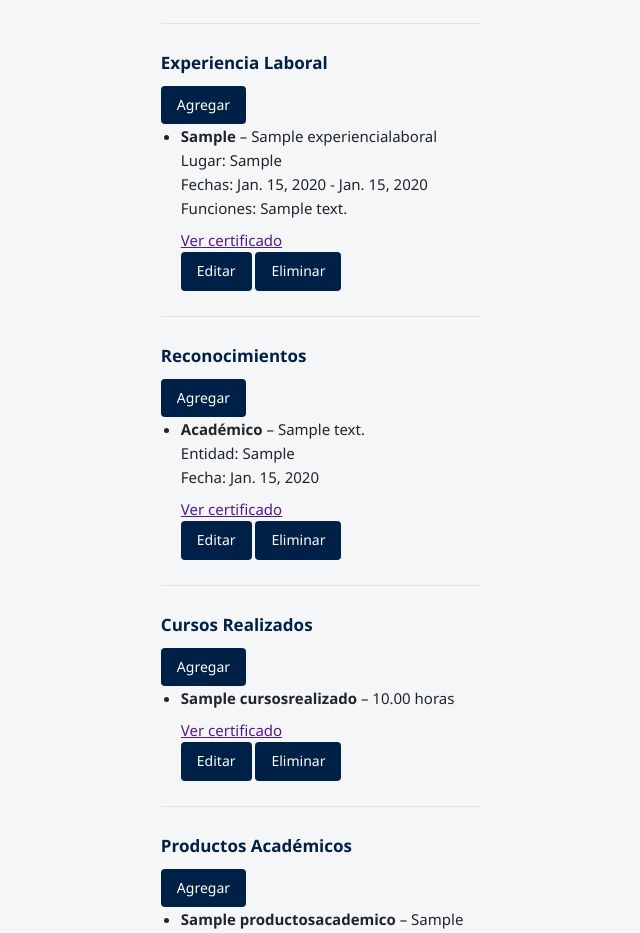
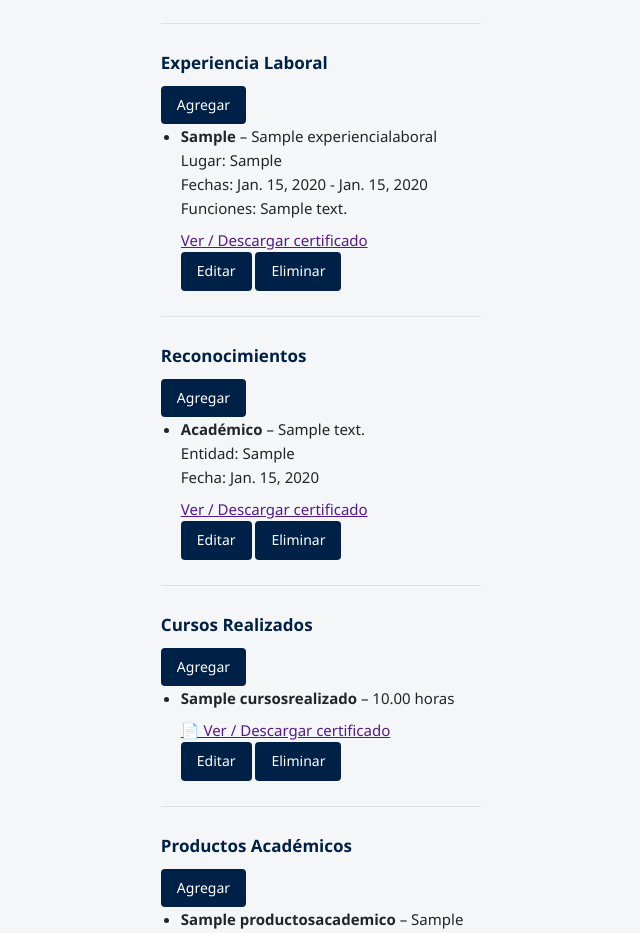
Before and after one commit to GabrielGL11/BOOCAMPS6, a Django app: page /1/ in a window 1280 px wide. Shown: the part 595-1528 px from the top of the page, without its empty margins (319-959 px from the left). Run offline with Django 5.2, Linux system fonts and the light colour scheme; tables that the repository leaves empty hold one stand-in row (values such as "Sample post").

Commit message:
Actualización Cloudinary

```diff
--- a/pagina_usuario/templates/perfiles/detail.html
+++ b/pagina_usuario/templates/perfiles/detail.html
@@ -48,13 +48,9 @@
         Funciones: {{ e.descripcionfunciones }}<br>
 
         {% if e.rutacertificado %}
-            {% with e.rutacertificado.url|lower as archivo %}
-                {% if ".jpg" in archivo or ".png" in archivo or ".jpeg" in archivo %}
-                    <img src="{{ e.rutacertificado.url }}" class="imagen-certificado">
-                {% else %}
-                    <a href="{{ e.rutacertificado.url }}" target="_blank" class="link-archivo">Ver certificado</a>
-                {% endif %}
-            {% endwith %}
+            <a href="{{ e.rutacertificado.url }}" target="_blank" class="link-archivo">
+                Ver / Descargar certificado
+            </a>
         {% endif %}
 
         <div class="acciones">
@@ -82,13 +78,9 @@
         Fecha: {{ r.fechareconocimiento }}<br>
 
         {% if r.rutacertificado %}
-            {% with r.rutacertificado.url|lower as archivo %}
-                {% if ".jpg" in archivo or ".png" in archivo or ".jpeg" in archivo %}
-                    <img src="{{ r.rutacertificado.url }}" class="imagen-certificado">
-                {% else %}
-                    <a href="{{ r.rutacertificado.url }}" target="_blank" class="link-archivo">Ver certificado</a>
-                {% endif %}
-            {% endwith %}
+            <a href="{{ r.rutacertificado.url }}" target="_blank" class="link-archivo">
+                Ver / Descargar certificado
+            </a>
         {% endif %}
 
         <div class="acciones">
@@ -114,13 +106,9 @@
         <strong>{{ c.nombrecurso }}</strong> – {{ c.totalhoras }} horas<br>
 
         {% if c.rutacertificado %}
-            {% with c.rutacertificado.url|lower as archivo %}
-                {% if ".jpg" in archivo or ".png" in archivo or ".jpeg" in archivo %}
-                    <img src="{{ c.rutacertificado.url }}" class="imagen-certificado">
-                {% else %}
-                    <a href="{{ c.rutacertificado.url }}" target="_blank" class="link-archivo">Ver certificado</a>
-                {% endif %}
-            {% endwith %}
+            <a href="{{ c.rutacertificado.url }}" target="_blank" class="link-archivo">
+                📄 Ver / Descargar certificado
+            </a>
         {% endif %}
 
         <div class="acciones">
```
